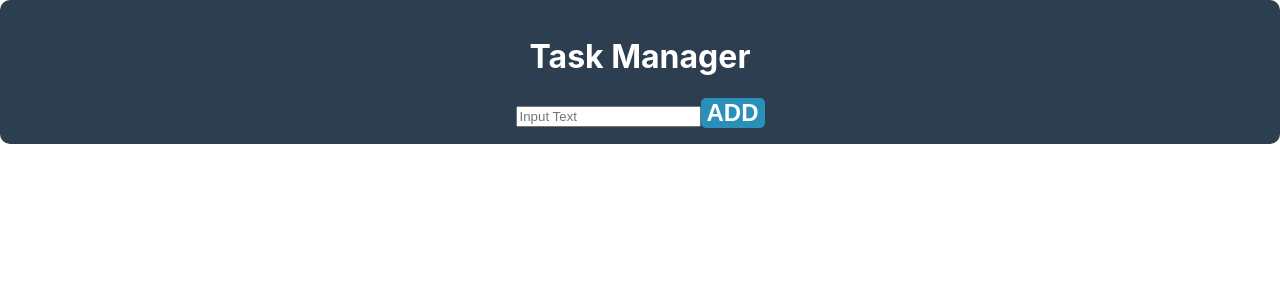
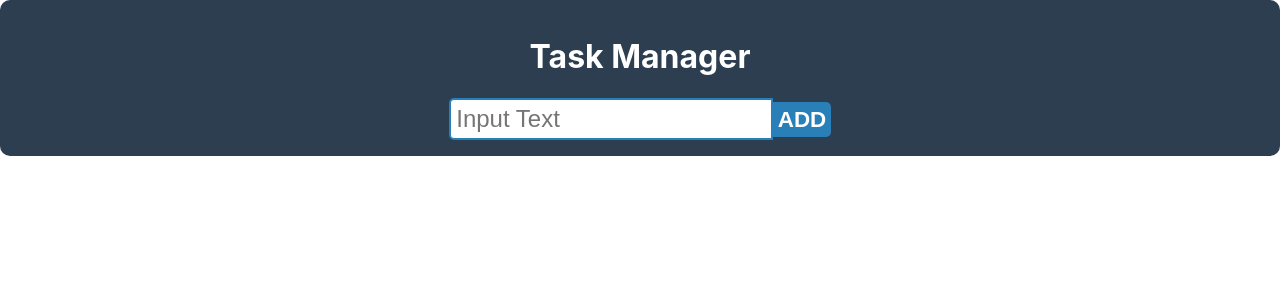
Before and after one commit to KRMadhusanka99/react_introduction_app, a React (Create React App) app: page / in a window 1280 px wide. Shown: the top 300 px of the page. Built offline with nearby package versions, Linux system fonts and the light colour scheme.

Commit message:
'styleInputField'

```diff
--- a/src/components/Input_Docs/InputBox.js
+++ b/src/components/Input_Docs/InputBox.js
@@ -4,7 +4,7 @@ import Style from '../Input_Docs/InputBox.module.css'
 const InputBox = () => {
     return (
         <div>
-            <input type="text" placeholder='Input Text' />
+            <input className={Style.input_style} type="text" placeholder='Input Text' />
             <button type="button" className={Style.button_style}>ADD</button>
         </div>
      );
--- a/src/components/Input_Docs/InputBox.module.css
+++ b/src/components/Input_Docs/InputBox.module.css
@@ -1,8 +1,17 @@
 .button_style{
-    background: #2890b9;
+    background-color: #2980b9;
     color: white;
-    border-radius: 5px;
-    border: 0;
     font-weight: 800;
+    border: 0px;
+    border-radius: 0px 5px 5px 0px;
+    font-size: 1.4rem;
+    padding: 4.5px;
+    cursor: pointer;
+ }
+
+.input_style{
     font-size: 1.5rem;
-}
+    padding: 5px;
+    border: 2px solid #2980b9;
+    border-radius: 5px 0px 0px 5px;
+ }
```
